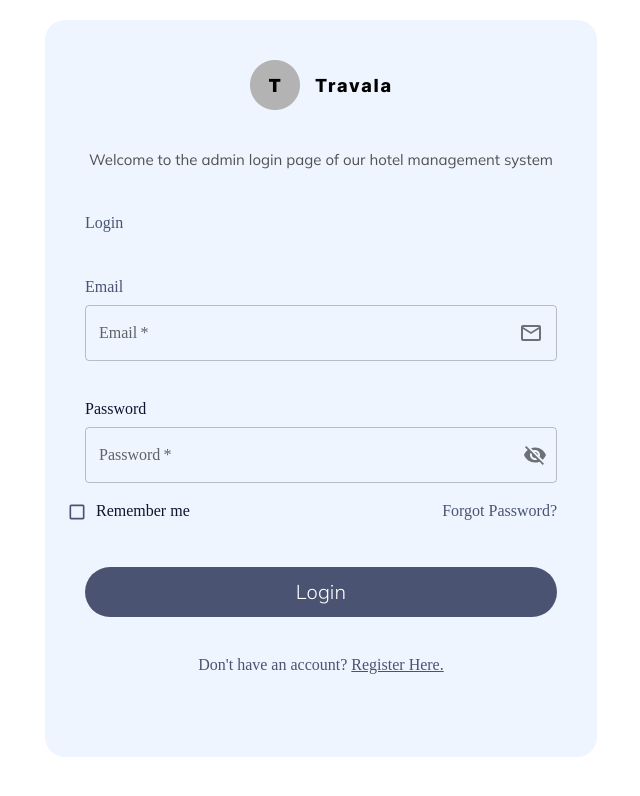
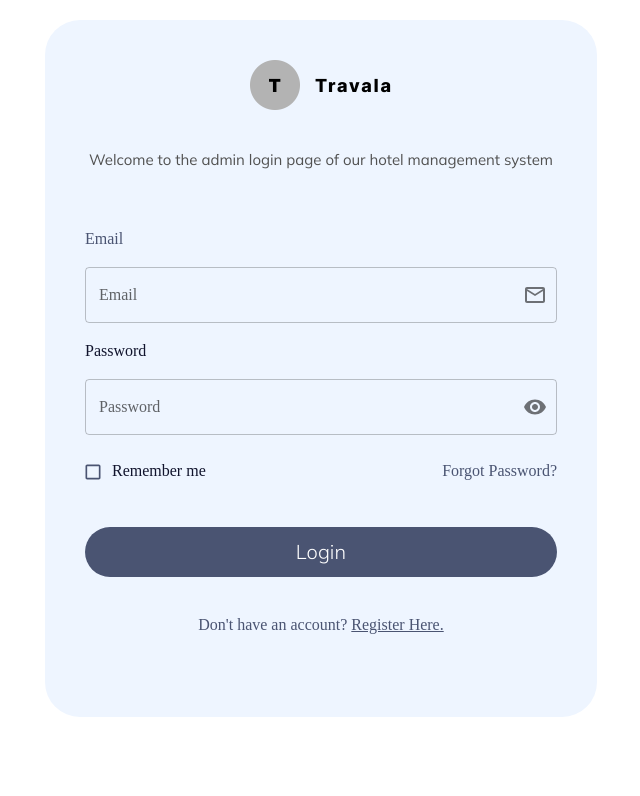
Before and after one commit to Software-Lifecycle-Consultants/slc-open-hms, a Next.js app: page /admin in a window 1280 px wide. Shown: the top 796 px of the page, without its empty margins (319-959 px from the left). Built offline with nearby package versions, Linux system fonts and the light colour scheme.

Commit message:
Update admin login page UI and add zod validation

```diff
--- a/app/admin/page.tsx
+++ b/app/admin/page.tsx
@@ -1,6 +1,6 @@
 "use client";
 import React, { useState } from "react";
-import { useRouter } from "next/navigation"; // Import useRouter
+import { useRouter } from "next/navigation";
 import {
   TextField,
   Typography,
@@ -18,45 +18,72 @@ import { adminLoginPageData } from "@/data/adminlogin";
 import Link from "next/link";
 import adminLogo from "@/public/images/admin/loginpage/adminlogo.webp";
 import Image from "next/image";
-import EmailOutlinedIcon from '@mui/icons-material/EmailOutlined';
+import EmailOutlinedIcon from "@mui/icons-material/EmailOutlined";
+import { z } from "zod";
 
-const AdminLoginPage = () => {
-  const router = useRouter(); // Initialize the router
+// Define Zod schema
+const schema = z.object({
+  email: z
+    .string()
+    .min(1, "Username should not be empty")
+    .email("Username must be a valid email"),
 
-  const [formData, setFormData] = useState({
+  password: z
+    .string()
+    .min(1, "Password should not be empty")
+    .min(6, "Password must be more than 6 characters"),
+});
+
+type FormData = z.infer<typeof schema>;
+type Errors = {
+  email?: string;
+  password?: string;
+};
+
+const AdminLoginPage: React.FC = () => {
+  const router = useRouter(); // Initialize the Next.js router
+  const [formData, setFormData] = useState<FormData>({
     email: "",
     password: "",
-    showPassword: false,
-  });
+  }); // Initialize state for form data
+  const [showPassword, setShowPassword] = useState(false); // Initialize state for password visibility toggle
+  const [errors, setErrors] = useState<Errors>({}); // Initialize state for form validation errors
 
+  // Handle form input change
   const handleChange = (
     event: React.ChangeEvent<HTMLInputElement | HTMLTextAreaElement>,
-    field: string
+    field: keyof FormData
   ) => {
     setFormData({
       ...formData,
       [field]: event.target.value,
     });
-  };
-
-  const handleTogglePasswordVisibility = () => {
-    setFormData({
-      ...formData,
-      showPassword: !formData.showPassword,
+    setErrors({
+      ...errors,
+      [field]: "", // Reset error message for the field being changed
     });
   };
 
+  // Toggle password visibility
+  const handleTogglePasswordVisibility = () => {
+    setShowPassword(!showPassword);
+  };
+
+  // Handle form submission
   const handleSubmit = (event: React.FormEvent) => {
     event.preventDefault();
+    const result = schema.safeParse(formData); // Validate form data using the Zod schema
+
+    if (!result.success) {
+      const fieldErrors = result.error.format(); // Format validation errors
+      setErrors({
+        email: fieldErrors.email?._errors[0] || "", // Set error message for email field
+        password: fieldErrors.password?._errors[0] || "", // Set error message for password field
+      });
+    } else {
+      // Handle successful form submission
       console.log(formData);
-
-    // For demonstration, always navigate to dashboard
-    const loginSuccessful = true; // Replace with actual logic
-
-    if (loginSuccessful) {
-      router.push("/admin/dashboard"); // Navigate to the admin dashboard
-    } else {
-      alert("Invalid credentials. Please try again.");
+      router.push("/admin/dashboard"); // Navigate to the admin dashboard on successful login
     }
   };
 
@@ -65,27 +92,25 @@ const AdminLoginPage = () => {
       display="flex"
       alignItems="center"
       justifyContent="center"
-      minHeight="70vh" /* Set minimum height to occupy the full viewport */
+      minHeight="70vh" // Set minimum height to occupy the full viewport
     >
-      <Container maxWidth="sm" sx={{ marginTop: "20px", marginBottom:"20px" }}>
+      <Container maxWidth="sm" sx={{ marginTop: "20px", marginBottom: "20px" }}>
         <Box
           padding={5}
           sx={{
-            bgcolor: "#EEF5FF",
+            bgcolor: "#EEF5FF", // Set background color
             mx: "auto",
             mt: "10",
-            borderRadius: "20px",
+            borderRadius: "35px",
             height: "auto",
           }}
         >
           <form onSubmit={handleSubmit}>
             <Grid container spacing={2}>
               <Grid item xs={12}>
-                {" "}
-                {/* Banner Section */}
                 <Image
                   src={adminLogo}
-                  alt="test"
+                  alt="Admin Logo"
                   width={617.758}
                   height={616.951}
                   style={{
@@ -96,7 +121,7 @@ const AdminLoginPage = () => {
                   }}
                 />
               </Grid>
-              <Grid item xs={12}>
+              <Grid item xs={12} marginBottom={5}>
                 <Box marginTop={2}>
                   <Typography
                     align="center"
@@ -106,32 +131,18 @@ const AdminLoginPage = () => {
                       color: "rgba(81, 81, 81, 1)",
                     }}
                   >
-                    {adminLoginPageData.loginPageDescription}
-                    {/* Render the subtitle from loginPageData */}
+                    {adminLoginPageData.loginPageDescription}{" "}
+                    {/* Login page description */}
                   </Typography>
                 </Box>
               </Grid>
-              <Grid item xs={8} marginTop={3}>
-                {/* Email Section */}
-                <Typography style={{ color: "#4A5472" }}>
-                  {adminLoginPageData.loginPageTitle}
-                </Typography>
-                {/* Render the title from loginPageData */}
-              </Grid>
-              <Grid item xs={8} marginTop={3}>
+              <Grid item xs={8}>
                 {/* Email Section */}
                 <Typography style={{ color: "#4A5472" }}>
                   {adminLoginPageData.loginPageEmailtxtCaption}
                 </Typography>
-                {/* Render the title from loginPageData */}
               </Grid>
-              <Grid
-                item
-                xs={12}
-                marginTop={-1.3}
-                style={{ textAlign: "center" }}
-              >
-                {/* Email TextField */}
+              <Grid item xs={12} style={{ textAlign: "center" }}>
                 <TextField
                   fullWidth
                   label="Email"
@@ -139,33 +150,41 @@ const AdminLoginPage = () => {
                   type="email"
                   value={formData.email}
                   onChange={(e) => handleChange(e, "email")}
-                  required
+                  error={!!errors.email} // Set error state based on validation
+                  helperText={errors.email} // Display error message
+                  FormHelperTextProps={{
+                    style: { fontSize: "1em" }, // Increase font size of error message
+                  }}
                   InputProps={{
                     endAdornment: (
                       <InputAdornment position="end">
+                        <IconButton edge="end">
                           <EmailOutlinedIcon />
+                        </IconButton>
                       </InputAdornment>
                     ),
                   }}
                 />
               </Grid>
-              <Grid item xs={12} marginTop={2.5}>
+              <Grid item xs={12}>
                 {/* Password Section */}
                 <Typography style={{ color: "rgba(17, 20, 45, 1)" }}>
                   {adminLoginPageData.loginPagePasswordtxtCaption}
                 </Typography>
-                {/* Render the title from loginPageData */}
               </Grid>
-              <Grid item xs={12} marginTop={-1.3}>
-                {/* Password TextField */}
+              <Grid item xs={12}>
                 <TextField
                   fullWidth
                   label="Password"
                   variant="outlined"
-                  type={formData.showPassword ? "text" : "password"} // Toggle visibility based on state
+                  type={showPassword ? "text" : "password"}
                   value={formData.password}
                   onChange={(e) => handleChange(e, "password")}
-                  required
+                  error={!!errors.password} // Set error state based on validation
+                  helperText={errors.password}
+                  FormHelperTextProps={{
+                    style: { fontSize: "1em" }, // Increase font size of error message
+                  }} // Display error message
                   InputProps={{
                     endAdornment: (
                       <InputAdornment position="end">
@@ -173,12 +192,7 @@ const AdminLoginPage = () => {
                           onClick={handleTogglePasswordVisibility}
                           edge="end"
                         >
-                          {formData.showPassword ? (
-                            <Visibility />
-                        ) : (
-                            <VisibilityOff />
-                          )}{" "}
-                          {/* Toggle visibility icon */}
+                          {showPassword ? <VisibilityOff /> : <Visibility />}
                         </IconButton>
                       </InputAdornment>
                     ),
@@ -186,9 +200,7 @@ const AdminLoginPage = () => {
                 />
               </Grid>
               <Grid container>
-                {" "}
-                {/* Remember me and Forgot password Section */}
-                <Grid item xs={6} marginTop={1}>
+                <Grid item xs={6} marginTop={2}>
                   <FormControlLabel
                     control={
                       <Checkbox
@@ -199,30 +211,30 @@ const AdminLoginPage = () => {
                             color: "#4A5472",
                           },
                           marginTop: "2px",
+                          paddingLeft: "25px",
                         }}
                       />
                     }
-                    label={
-                      adminLoginPageData.loginPageCheckBoxCaption
-                    } /* Render the title from loginPageData */
+                    label={adminLoginPageData.loginPageCheckBoxCaption} // Remember me checkbox
                     style={{ color: "rgba(17, 20, 45, 1)" }}
                   />
                 </Grid>
-                <Grid item xs={6} marginTop={2} textAlign="right">
+                <Grid item xs={6} marginTop={3} textAlign="right">
                   <Typography style={{ color: "#4A5472" }}>
-                    <Link href="/admin/forgot-password" style={{color:"#4A5472", textDecoration:"none"}}>
+                    <Link
+                      href="/"
+                      style={{ color: "#4A5472", textDecoration: "none" }}
+                    >
                       {adminLoginPageData.loginPageForgotPasswordCaption}
                     </Link>
-                    {/* Render the title from loginPageData & link the Forgot Password page */}
                   </Typography>
                 </Grid>
-
               </Grid>
               <Grid item xs={12} marginTop={0} sx={{ marginBottom: "20px" }}>
-                {/* Login Button Section */}
                 <Button
                   type="submit"
-                   sx={{display: "flex",
+                  sx={{
+                    display: "flex",
                     justifyContent: "center",
                     alignItems: "center",
                     gap: "10px",
@@ -232,7 +244,7 @@ const AdminLoginPage = () => {
                     height: "50px",
                     marginTop: "20px",
                     fontSize: "20px",
-                   fontStyle:"normal",
+                    fontStyle: "normal",
                     fontWeight: "300",
                     lineHeight: "120%",
                     letterSpacing: "0.08px",
@@ -243,21 +255,18 @@ const AdminLoginPage = () => {
                     fontFamily: "'mulish', sans-serif",
                     color: "white",
                     ":hover": {
-                     backgroundColor: "#718EBF",}}}// Add the button class
+                      backgroundColor: "#718EBF",
+                    },
+                  }}
                 >
-                  {/* Render the title from loginPageData */}
                   {adminLoginPageData.loginPageButtonCaption}
                 </Button>
               </Grid>
               <Grid item xs={12} mb={5}>
-                {/* Register and Forgot password Section */}
-                <Typography
-                  align="center"
-                  style={{ color: "#4A5472" }}
-                >
+                <Typography align="center" style={{ color: "#4A5472" }}>
                   {adminLoginPageData.loginPageNoAccountCaption}{" "}
-                  {/* Render the Register page link */}
-                  <Link href="/register"  style={{color:"#4A5472"}}>
+                  {/* No account caption */}
+                  <Link href="/register" style={{ color: "#4A5472" }}>
                     {adminLoginPageData.loginPageRegisterCaption}
                   </Link>
                 </Typography>
```
Lines whose indentation alone changed are shown as unchanged.
